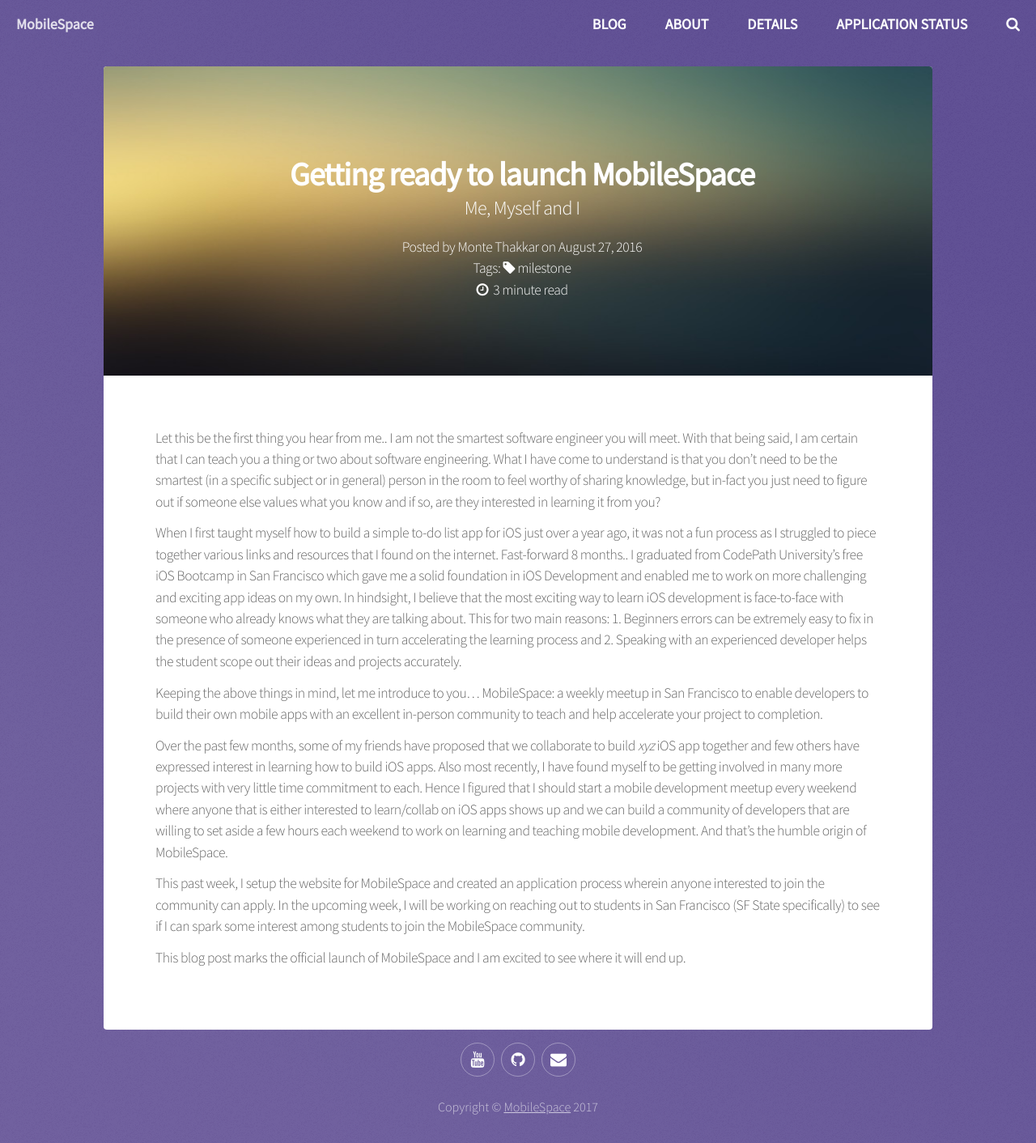
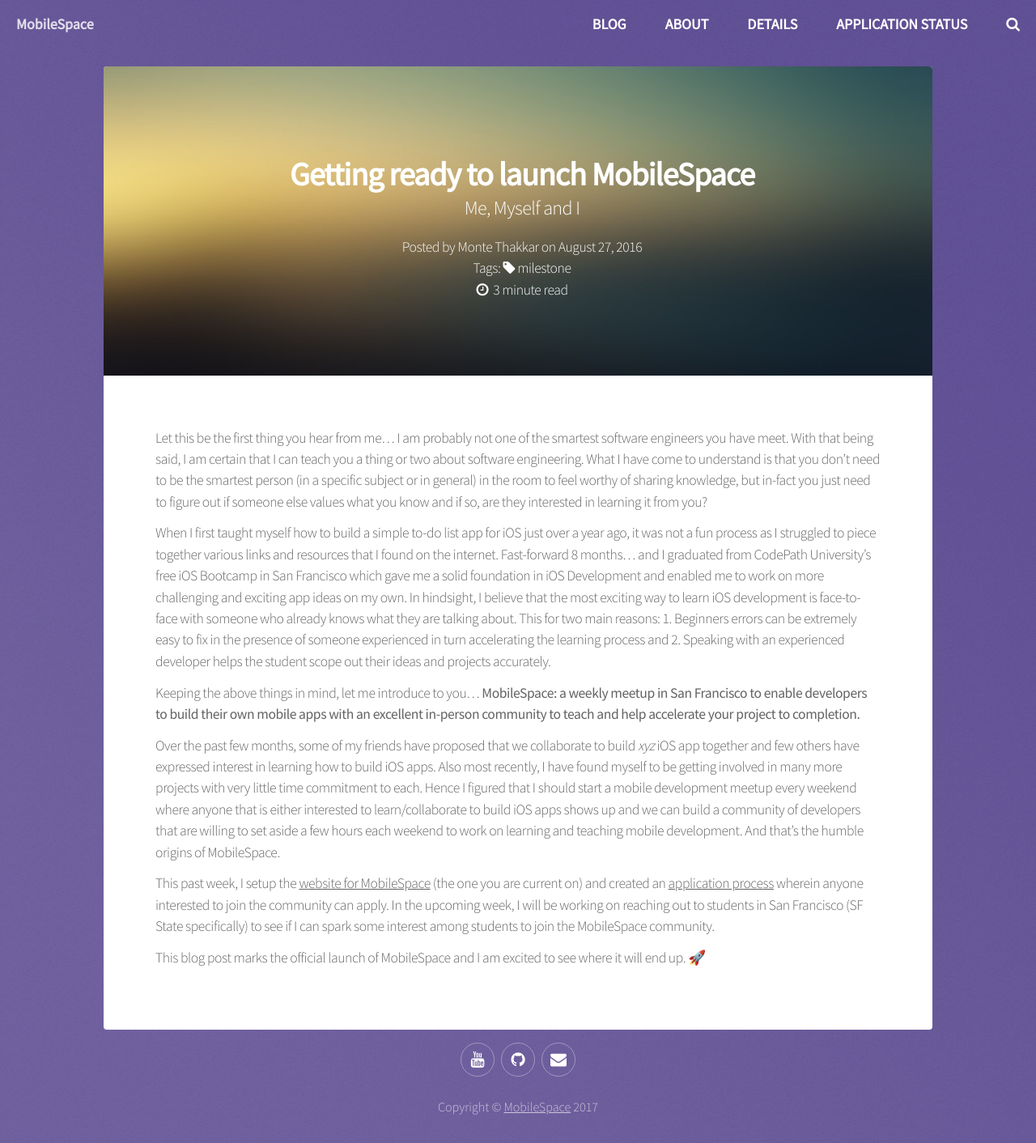
Before and after one commit to mobilespace/mobilespace.github.io, a Jekyll site: the page built from _posts/2016-08-27-Getting-ready-to-launch-MobileSpace.md, in a window 1280 px wide. Shown: the whole page at 81% size. Built offline with Jekyll 4.4.1, drawn with Linux system fonts in a browser that asks for light colours.

Commit message:
finished 3 blog post

```diff
--- a/_posts/2016-08-27-Getting-ready-to-launch-MobileSpace.md
+++ b/_posts/2016-08-27-Getting-ready-to-launch-MobileSpace.md
@@ -9,14 +9,14 @@
 tags: [ milestone ]
 ---
 
-#### Let this be the first thing you hear from me.. I am not the smartest software engineer you will meet. With that being said, I am certain that I can teach you a thing or two about software engineering. What I have come to understand is that you don't need to be the smartest (in a specific subject or in general) person in the room to feel worthy of sharing knowledge, but in-fact you just need to figure out if someone else values what you know and if so, are they interested in learning it from you?
+#### Let this be the first thing you hear from me... I am probably not one of the smartest software engineers you have meet. With that being said, I am certain that I can teach you a thing or two about software engineering. What I have come to understand is that you don't need to be the smartest person (in a specific subject or in general) in the room to feel worthy of sharing knowledge, but in-fact you just need to figure out if someone else values what you know and if so, are they interested in learning it from you?
 
-#### When I first taught myself how to build a simple to-do list app for iOS just over a year ago, it was not a fun process as I struggled to piece together various links and resources that I found on the internet. Fast-forward 8 months.. I graduated from CodePath University's free iOS Bootcamp in San Francisco which gave me a solid foundation in iOS Development and enabled me to work on more challenging and exciting app ideas on my own. In hindsight, I believe that the most exciting way to learn iOS development is face-to-face with someone who already knows what they are talking about. This for two main reasons: 1. Beginners errors can be extremely easy to fix in the presence of someone experienced in turn accelerating the learning process and 2. Speaking with an experienced developer helps the student scope out their ideas and projects accurately.
+#### When I first taught myself how to build a simple to-do list app for iOS just over a year ago, it was not a fun process as I struggled to piece together various links and resources that I found on the internet. Fast-forward 8 months... and I graduated from CodePath University's free iOS Bootcamp in San Francisco which gave me a solid foundation in iOS Development and enabled me to work on more challenging and exciting app ideas on my own. In hindsight, I believe that the most exciting way to learn iOS development is face-to-face with someone who already knows what they are talking about. This for two main reasons: 1. Beginners errors can be extremely easy to fix in the presence of someone experienced in turn accelerating the learning process and 2. Speaking with an experienced developer helps the student scope out their ideas and projects accurately.
 
-#### Keeping the above things in mind, let me introduce to you... MobileSpace: a weekly meetup in San Francisco to enable developers to build their own mobile apps with an excellent in-person community to teach and help accelerate your project to completion.
+#### Keeping the above things in mind, let me introduce to you... <b>MobileSpace: a weekly meetup in San Francisco to enable developers to build their own mobile apps with an excellent in-person community to teach and help accelerate your project to completion.</b>
 
-#### Over the past few months, some of my friends have proposed that we collaborate to build *xyz*  iOS app together and few others have expressed interest in learning how to build iOS apps. Also most recently, I have found myself to be getting involved in many more projects with very little time commitment to each. Hence I figured that I should start a mobile development meetup every weekend where anyone that is either interested to learn/collab on iOS apps shows up and we can build a community of developers that are willing to set aside a few hours each weekend to work on learning and teaching mobile development. And that's the humble origin of MobileSpace.
+#### Over the past few months, some of my friends have proposed that we collaborate to build *xyz* iOS app together and few others have expressed interest in learning how to build iOS apps. Also most recently, I have found myself to be getting involved in many more projects with very little time commitment to each. Hence I figured that I should start a mobile development meetup every weekend where anyone that is either interested to learn/collaborate to build iOS apps shows up and we can build a community of developers that are willing to set aside a few hours each weekend to work on learning and teaching mobile development. And that's the humble origins of MobileSpace.
 
-#### This past week, I setup the website for MobileSpace and created an application process wherein anyone interested to join the community can apply. In the upcoming week, I will be working on reaching out to students in San Francisco (SF State specifically) to see if I can spark some interest among students to join the MobileSpace community.
+#### This past week, I setup the <a href="http://mobilespace.xyz/" target="_blank" style="text-decoration: underline">website for MobileSpace</a> (the one you are current on) and created an <a href="https://montethakkar.typeform.com/to/nVQO3v" target="_blank" style="text-decoration: underline">application process</a> wherein anyone interested to join the community can apply. In the upcoming week, I will be working on reaching out to students in San Francisco (SF State specifically) to see if I can spark some interest among students to join the MobileSpace community.
 
-#### This blog post marks the official launch of MobileSpace and I am excited to see where it will end up.
+#### This blog post marks the official launch of MobileSpace and I am excited to see where it will end up. 🚀
```
Also changed, not shown: _posts/2016-10-16-Phase-1-successful.md (+3 -3 lines), _posts/2016-11-28-Wrap-up.md (added, +41 -0 lines), README.md.
